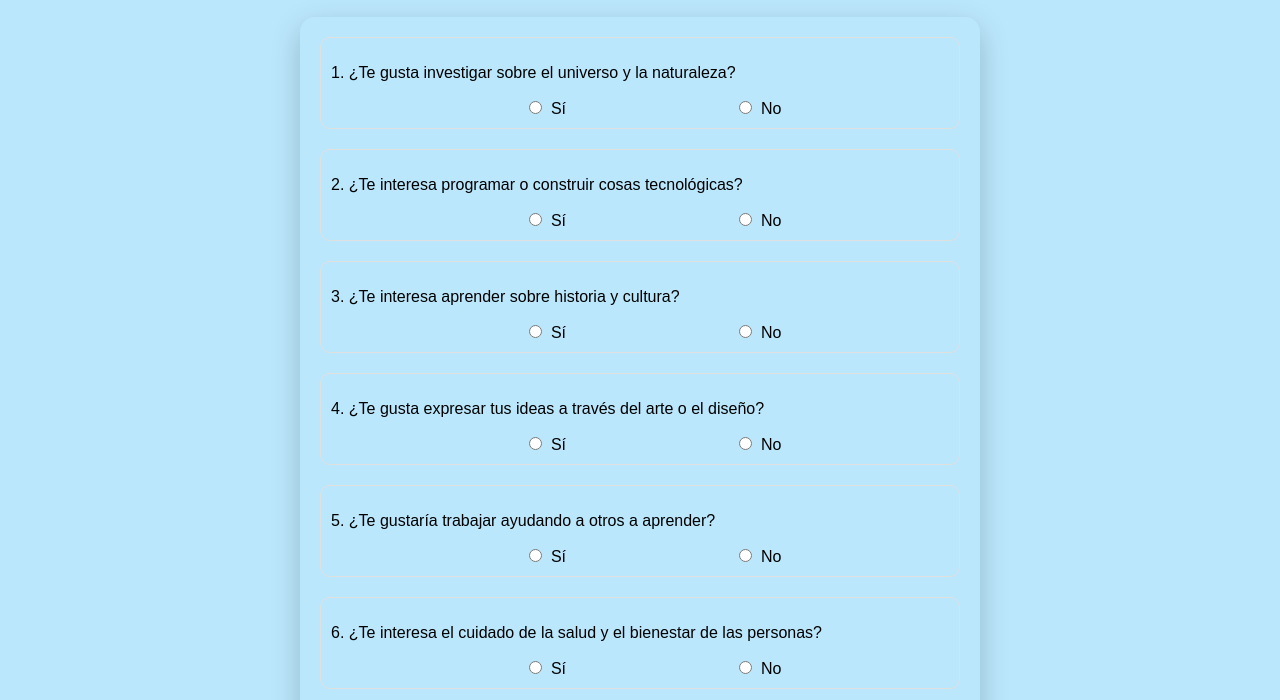
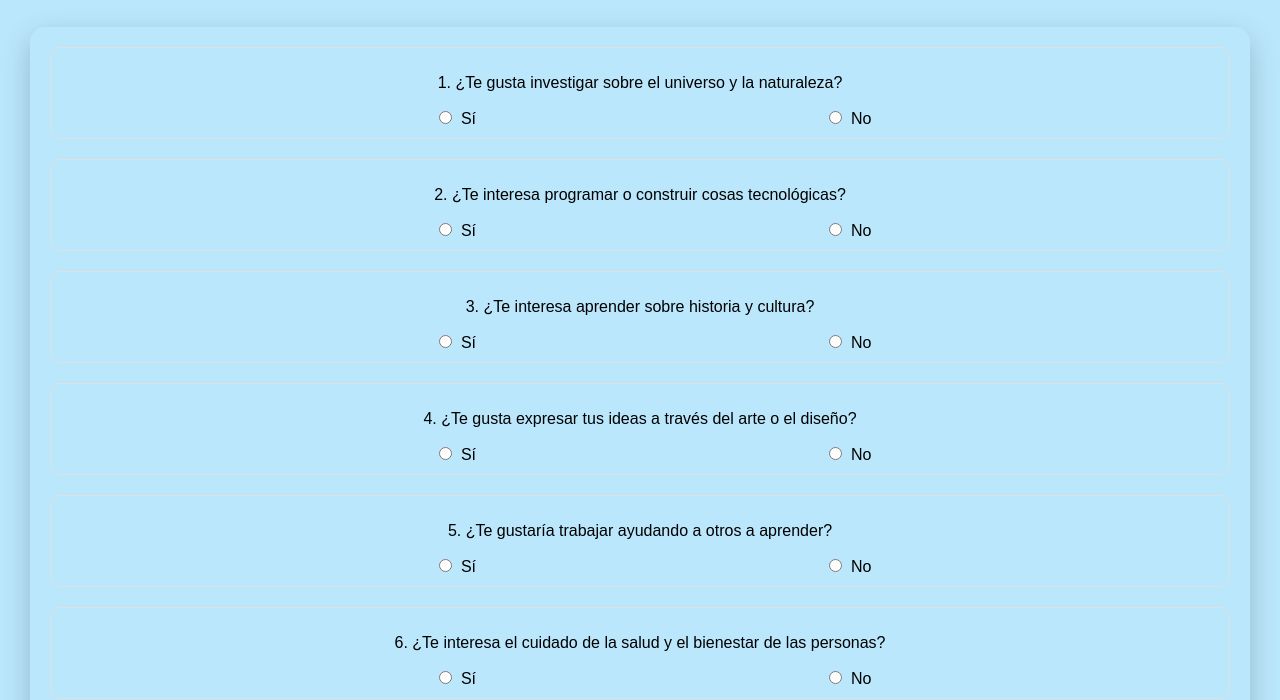
Before and after one commit to alejandro345-html/trayecto_u, a plain HTML site: page Test vocacional/test.html in a window 1280 px wide. Shown: the part 125-825 px from the top of the page. Drawn offline with Linux system fonts and the light colour scheme.

Commit message:
Add files via upload

```diff
--- a/Test vocacional/styles.css
+++ b/Test vocacional/styles.css
@@ -1,13 +1,12 @@
 body {
-    background: url(../imagenes/Vino\ en\ Tarija.jpg6);
-    background-repeat: no-repeat;
-    background-position: center;
     font-family: 'Arial', sans-serif;
     justify-content: center;
     align-items: center;
-    height: 100vh;
-    margin: 0;
+    height: 100%;
+    width: 100%;
+    margin: 0px;
     background-color: #bbe7fc;
+    position: absolute;
 }
 
 a img{
@@ -19,8 +18,12 @@ a img{
 }
 
 .container {
-    margin-left: 300px;
-    margin-right: 300px;
+    justify-content: center;
+    text-align: center;
+    align-items: center;
+    width: auto;
+
+    margin: 30px;
     margin-bottom: 100px;
     background-color: #12a6e5 #0585c4;
     padding: 20px;
```
